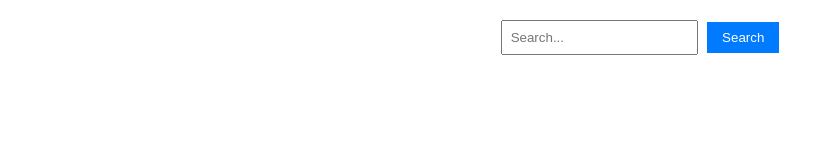
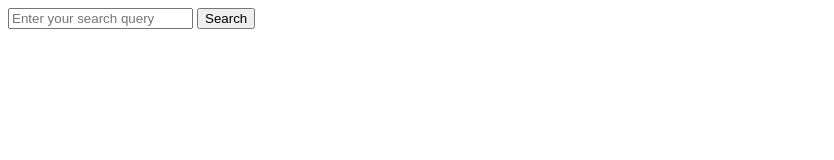
Before and after one commit to Kellarosaa/Testing, a plain HTML site: page Index.html in a window 1280 px wide. Shown: the whole page, without its empty margins (0-834 px from the left). Drawn offline with Linux system fonts and the light colour scheme.

Commit message:
Update Index.html

```diff
--- a/Index.html
+++ b/Index.html
@@ -4,50 +4,22 @@
     <meta charset="UTF-8">
     <meta http-equiv="X-UA-Compatible" content="IE=edge">
     <meta name="viewport" content="width=device-width, initial-scale=1.0">
-    <title>Search Engine Redirector</title>
-    <style>
-        body {
-            font-family: Arial, sans-serif;
-            text-align: center;
-        }
-        form {
-            margin-top: 20px;
-        }
-        input {
-            padding: 8px;
-            margin-right: 5px;
-        }
-        button {
-            padding: 8px 15px;
-            background-color: #007bff;
-            color: white;
-            border: none;
-            cursor: pointer;
-        }
-        button:hover {
-            background-color: #0056b3;
-        }
-    </style>
+    <title>Search Engine</title>
 </head>
 <body>
-    <form id="searchForm" onsubmit="redirectSearch(); return false;">
-        <input type="text" id="searchInput" placeholder="Search...">
-        <button type="submit">Search</button>
-    </form>
-    <p id="feedback"></p>
-
     <script>
-        function redirectSearch() {
-            const searchQuery = document.getElementById('searchInput').value.trim();
-            const validExtensions = ['.app', '.io', '.ai', '.com'];
-
-            if (validExtensions.some(ext => searchQuery.endsWith(ext))) {
-                const url = 'https://' + searchQuery;
-                window.location.href = url;
+        function searchAndRedirect() {
+            let searchQuery = document.getElementById("searchInput").value.trim();
+            let domain = searchQuery.split('.').pop();
+            if (domain === "app" || domain === "io" || domain === "ai" || domain === "com") {
+                window.location.href = "https://" + searchQuery;
             } else {
-                document.getElementById('feedback').innerText = 'Invalid search query. Please try again.';
+                window.location.href = "https://www.google.com/search?q=" + searchQuery;
             }
         }
     </script>
+
+    <input type="text" id="searchInput" placeholder="Enter your search query">
+    <button onclick="searchAndRedirect()">Search</button>
 </body>
 </html>
```
